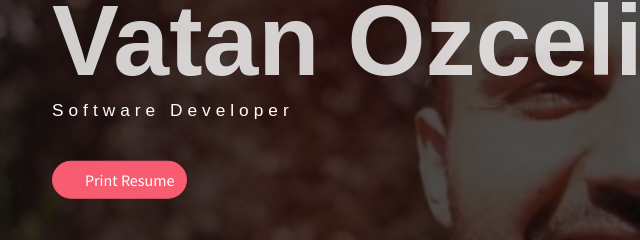
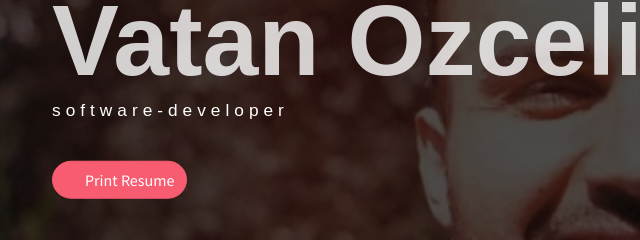
Before and after one commit to vatanozcelik/Portfolio, a plain HTML site: page index.html in a window 1280 px wide. Shown: the part 278-518 px from the top of the page, 18-658 px from the left. Drawn offline with nearby package versions, Linux system fonts and the light colour scheme; some packages are replaced by stand-ins of ours; files whose address does not match are found by name.

Commit message:
Update index.html

```diff
--- a/index.html
+++ b/index.html
@@ -25,8 +25,8 @@
             <div class="header-content">
                 <h4 class="header-subtitle" >Hello, I am</h4>
                 <h1 class="header-title">Vatan Ozcelik</h1>
-                <h6 class="header-mono" >Software Developer</h6>
-                <a href="./Software developer.pdf" download class="btn btn-primary btn-rounded"><i class="ti-printer pr-2"></i>Print Resume</a>
+                <h6 class="header-mono" >software-developer</h6>
+                <a href="./oftware-developer.pdf" download class="btn btn-primary btn-rounded"><i class="ti-printer pr-2"></i>Print Resume</a>
             </div>
         </div>
     </header>
```
